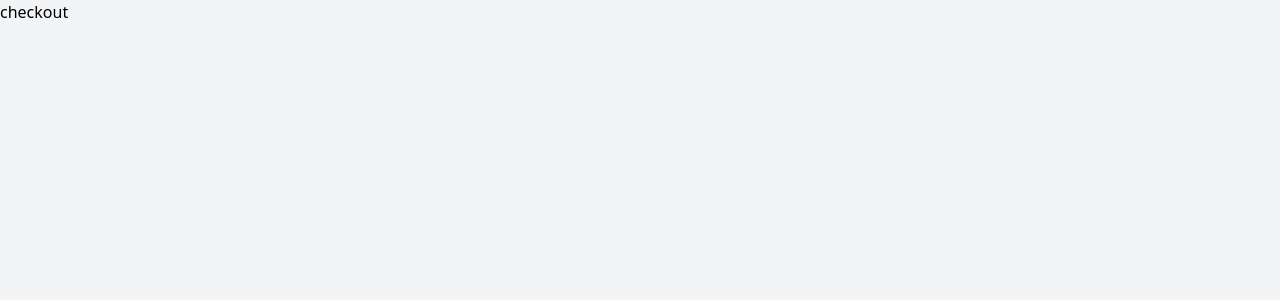
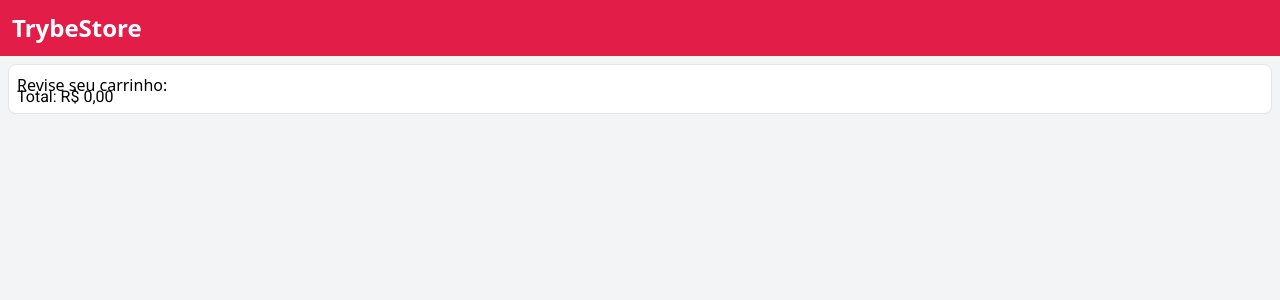
Before and after one commit to gralmeidan/trybe-onlinestore, a React (Create React App) app: page /checkout in a window 1280 px wide. Shown: the top 300 px of the page. Built offline with nearby package versions, Linux system fonts and the light colour scheme.

Commit message:
Added cart to checkout page

```diff
--- /dev/null
+++ b/src/components/CheckoutCart.js
@@ -0,0 +1,43 @@
+import React from "react";
+import PropTypes from 'prop-types';
+import CartCard from "./CartCard";
+import { formattedPrice } from "../helpers/formatting";
+
+function CheckoutCart({ cartItems, addToCart, removeFromCart }) {
+  return (
+    <section
+      className="bg-white border-[1px] border-neutral-200 rounded-lg
+    overflow-hidden"
+    >
+      <h1 className="-mb-4 mt-2 ml-2">Revise seu carrinho:</h1>
+      {Object.keys(cartItems).map(id => {
+        return (
+          <CartCard
+            {...cartItems[id]}
+            addToCart={addToCart}
+            removeFromCart={removeFromCart}
+            key={id}
+          />
+        );
+      })}
+      <p className="font-roboto ml-2 m-1">
+        Total: R$
+        {' '}
+        {formattedPrice(
+          Object.values(cartItems).reduce(
+            (prev, { price, amount }) => price * amount + prev,
+            0
+          )
+        )}
+      </p>
+    </section>
+  );
+}
+
+CheckoutCart.propTypes = {
+  cartItems: PropTypes.object.isRequired,
+  addToCart: PropTypes.func.isRequired,
+  removeFromCart: PropTypes.func.isRequired,
+};
+
+export default CheckoutCart;
--- a/src/components/Header.js
+++ b/src/components/Header.js
@@ -28,10 +28,13 @@ class Header extends React.Component {
           <div className='flex grow justify-center'>
             {this.props.children}
           </div>
+          { this.props.displayCart &&
             <button onClick={this.modalToggle} className="mx-3">
               <ShoppingCartIcon className='text-rose-50'/>
             </button>
+          }
         </div>
+        { this.props.displayCart &&
           <CartModal
             display={this.state.display}
             cartItems={this.props.cartItems}
@@ -39,6 +42,7 @@ class Header extends React.Component {
             addToCart={this.props.addToCart}
             removeFromCart={this.props.removeFromCart}
           />
+        }
       </header>
     );};
 }
@@ -51,6 +55,11 @@ Header.propTypes = {
   cartItems: PropTypes.any.isRequired,
   addToCart: PropTypes.func.isRequired,
   removeFromCart: PropTypes.func.isRequired,
+  displayCart: PropTypes.bool,
+};
+
+Header.defaultProps = {
+  displayCart: true,
 };
 
 export default Header;
--- a/src/pages/Checkout.js
+++ b/src/pages/Checkout.js
@@ -1,9 +1,32 @@
 import React from "react";
+import Header from "../components/Header";
+import PropTypes from 'prop-types';
+import CheckoutCart from "../components/CheckoutCart";
 
-function Checkout() {
+function Checkout({ cartItems, addToCart, removeFromCart }) {
   return(
-    <div>checkout</div>
+    <div>
+      <Header
+        cartItems={cartItems}
+        addToCart={addToCart}
+        removeFromCart={removeFromCart}
+        displayCart={false}
+      />
+      <main className="m-2">
+        <CheckoutCart
+          cartItems={cartItems}
+          addToCart={addToCart}
+          removeFromCart={removeFromCart}
+        />
+      </main>
+    </div>
   );
 }
 
+Checkout.propTypes = {
+  cartItems: PropTypes.object.isRequired,
+  addToCart: PropTypes.func.isRequired,
+  removeFromCart: PropTypes.func.isRequired,
+};
+
 export default Checkout;
```
Lines whose indentation alone changed are shown as unchanged.
